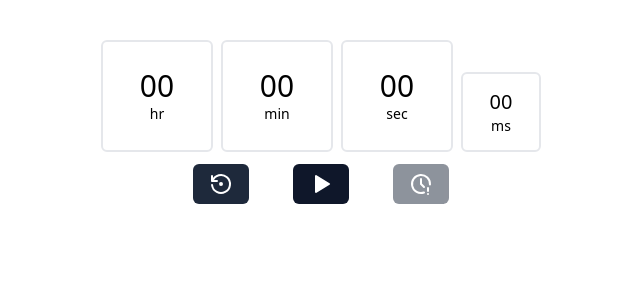
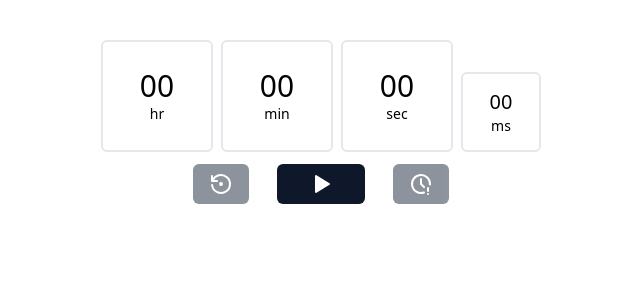
Before and after one commit to Shopify/eng-intern-assessment-react, a React app: page / in a window 1280 px wide. Shown: the top 300 px of the page, without its empty margins (319-959 px from the left). Built offline with nearby package versions, Linux system fonts and the light colour scheme.

Commit message:
Update StopWatch UI

```diff
--- a/src/StopWatch.tsx
+++ b/src/StopWatch.tsx
@@ -72,10 +72,10 @@ export default function StopWatch() {
             const milliseconds = (lap % 100).toString().padStart(2, "0");
             return (
               <li key={index} className="border-2 w-full rounded-md py-2 px-4">
-                <p className="text-xs text-slate-500">
+                <p className="text-xs text-slate-600">
                   Lap {reversedLaps.length - index}
                 </p>
-                <p>{`${hours}:${minutes}:${seconds}:${milliseconds}`}</p>
+                <p className="text-2xl">{`${hours}:${minutes}:${seconds}:${milliseconds}`}</p>
               </li>
             );
           })}
--- a/src/StopWatchButton.tsx
+++ b/src/StopWatchButton.tsx
@@ -24,15 +24,14 @@ export default function StopWatchButton(props: StopWatchButtonProps) {
           props.setIsRunning(false);
           props.setLaps([]);
         }}
-        className="rounded-md px-4 py-2 bg-slate-800"
+        disabled={props.time <= 0}
+        className="rounded-md px-4 py-2 bg-slate-800 disabled:opacity-50 disabled:cursor-not-allowed"
       >
         <IconRestore className="text-white" />
       </button>
       <button
         onClick={() => props.setIsRunning(!props.isRunning)}
-        className={`rounded-md py-2 ${
-          props.isRunning ? "px-8" : "px-4"
-        } bg-slate-900`}
+        className={`rounded-md py-2 px-8 bg-slate-900`}
       >
         {props.isRunning ? (
           <IconPlayerPauseFilled className="text-white" />
```
